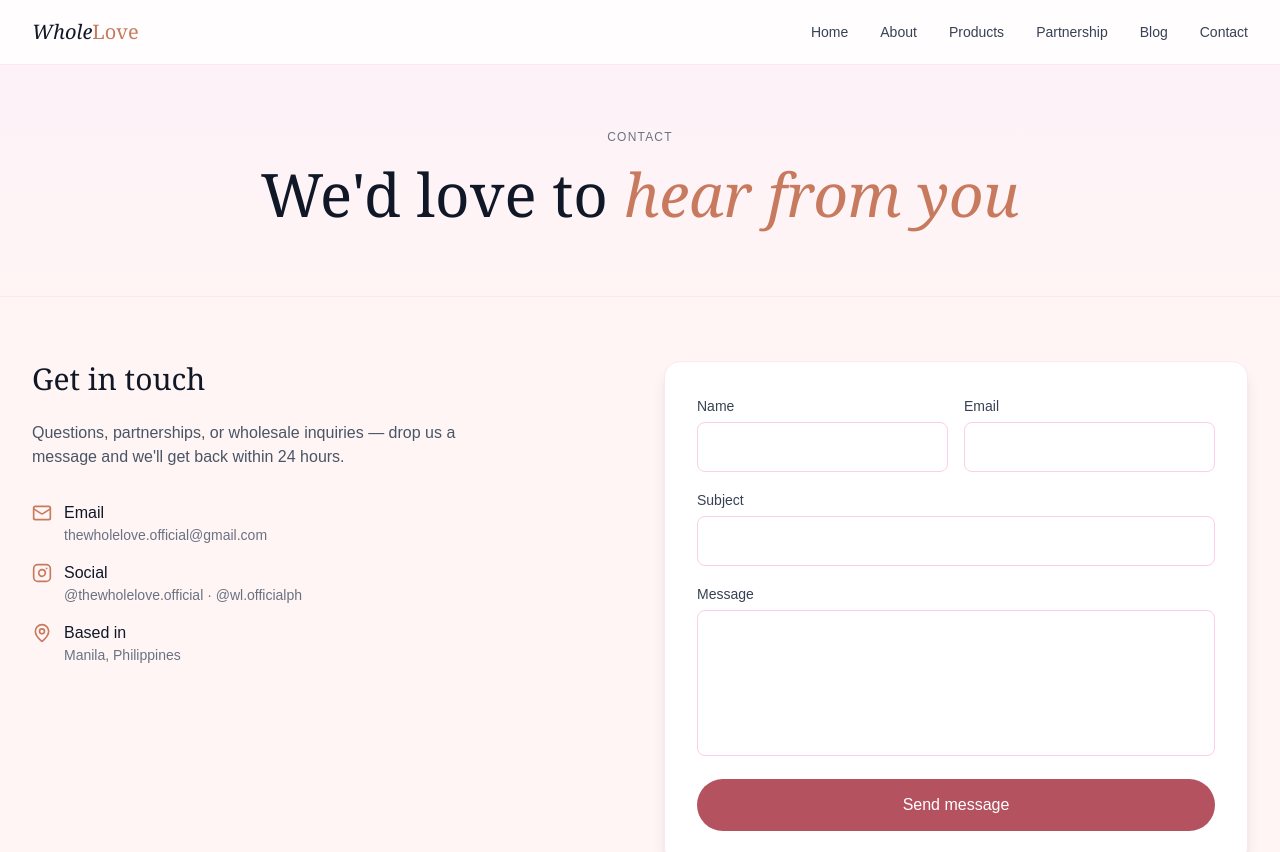
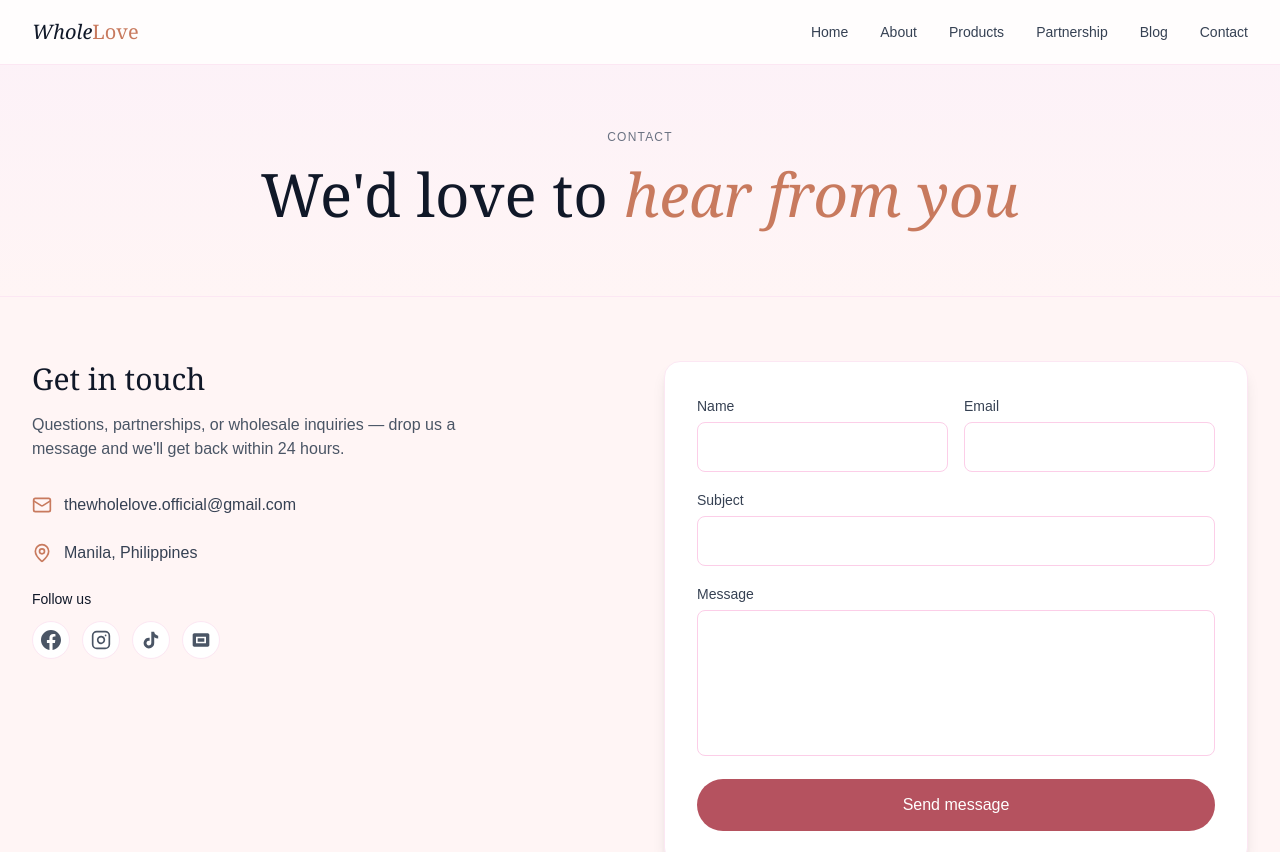
Before and after one commit to Infinitech-Admin/wholeloveph, a Next.js app: page /contact in a window 1280 px wide. Shown: the top 852 px of the page. Built offline with nearby package versions, Linux system fonts and the light colour scheme.

Commit message:
Update page.tsx

```diff
--- a/app/contact/page.tsx
+++ b/app/contact/page.tsx
@@ -3,13 +3,38 @@ import { Mail, MapPin } from "lucide-react";
 import Navbar from "@/components/Navbar";
 import Footer from "@/components/Footer";
 import ContactForm from "@/components/ContactForm";
+import Link from "next/link";
+
+function FacebookIcon() {
+  return (
+    <svg xmlns="http://www.w3.org/2000/svg" width="20" height="20" viewBox="0 0 24 24" fill="currentColor">
+      <path d="M24 12.073c0-6.627-5.373-12-12-12s-12 5.373-12 12c0 5.99 4.388 10.954 10.125 11.854v-8.385H7.078v-3.47h3.047V9.43c0-3.007 1.792-4.669 4.533-4.669 1.312 0 2.686.235 2.686.235v2.953H15.83c-1.491 0-1.956.925-1.956 1.874v2.25h3.328l-.532 3.47h-2.796v8.385C19.612 23.027 24 18.062 24 12.073z" />
+    </svg>
+  );
+}
 
 function InstagramIcon() {
   return (
     <svg xmlns="http://www.w3.org/2000/svg" width="20" height="20" viewBox="0 0 24 24" fill="none" stroke="currentColor" strokeWidth="2" strokeLinecap="round" strokeLinejoin="round">
-      <rect width="20" height="20" x="2" y="2" rx="5" ry="5"/>
-      <path d="M16 11.37A4 4 0 1 1 12.63 8 4 4 0 0 1 16 11.37z"/>
-      <line x1="17.5" x2="17.51" y1="6.5" y2="6.5"/>
+      <rect width="20" height="20" x="2" y="2" rx="5" ry="5" />
+      <path d="M16 11.37A4 4 0 1 1 12.63 8 4 4 0 0 1 16 11.37z" />
+      <line x1="17.5" x2="17.51" y1="6.5" y2="6.5" />
+    </svg>
+  );
+}
+
+function TikTokIcon() {
+  return (
+    <svg xmlns="http://www.w3.org/2000/svg" width="20" height="20" viewBox="0 0 24 24" fill="currentColor">
+      <path d="M19.59 6.69a4.83 4.83 0 0 1-3.77-4.25V2h-3.45v13.67a2.89 2.89 0 0 1-5.2 1.74 2.89 2.89 0 0 1 2.31-4.64 2.93 2.93 0 0 1 .88.13V9.4a6.84 6.84 0 0 0-1-.05A6.33 6.33 0 0 0 5 20.1a6.34 6.34 0 0 0 10.86-4.43v-7a8.16 8.16 0 0 0 4.77 1.52v-3.4a4.85 4.85 0 0 1-1-.1z" />
+    </svg>
+  );
+}
+
+function ShopeeIcon() {
+  return (
+    <svg xmlns="http://www.w3.org/2000/svg" width="20" height="20" viewBox="0 0 24 24" fill="currentColor">
+      <path d="M4 4h16c1.1 0 2 .9 2 2v12c0 1.1-.9 2-2 2H4c-1.1 0-2-.9-2-2V6c0-1.1.9-2 2-2zm2 4v8h12V8H6zm2 2h8v4H8v-4z" />
     </svg>
   );
 }
@@ -40,33 +65,62 @@ export default function Contact() {
       <section className="max-w-7xl mx-auto px-4 sm:px-6 lg:px-8 py-16">
         <div className="grid lg:grid-cols-2 gap-12">
           {/* Contact Info */}
-          <div className="space-y-6">
-            <h2 className="font-serif text-3xl text-gray-900">Get in touch</h2>
-            <p className="text-gray-600 max-w-md">
-              Questions, partnerships, or wholesale inquiries — drop us a message and we&apos;ll get back within 24 hours.
-            </p>
-            <div className="space-y-4 pt-2">
-              <div className="flex items-start gap-3">
-                <Mail className="h-5 w-5 text-[#c87a5e] mt-0.5" />
-                <div>
-                  <div className="font-medium text-gray-900">Email</div>
-                  <div className="text-sm text-gray-500">thewholelove.official@gmail.com</div>
-                </div>
+          <div className="space-y-8">
+            <div>
+              <h2 className="font-serif text-3xl text-gray-900 mb-4">Get in touch</h2>
+              <p className="text-gray-600 max-w-md">
+                Questions, partnerships, or wholesale inquiries — drop us a message and we&apos;ll get back within 24 hours.
+              </p>
+            </div>
+
+            <div className="space-y-6">
+              <div className="flex items-center gap-3">
+                <Mail className="h-5 w-5 text-[#c87a5e]" />
+                <a href="mailto:thewholelove.official@gmail.com" className="text-gray-700 hover:text-[#c87a5e] transition-colors">
+                  thewholelove.official@gmail.com
+                </a>
               </div>
-              <div className="flex items-start gap-3">
-                <div className="h-5 w-5 text-[#c87a5e] mt-0.5">
-                  <InstagramIcon />
-                </div>
-                <div>
-                  <div className="font-medium text-gray-900">Social</div>
-                  <div className="text-sm text-gray-500">@thewholelove.official · @wl.officialph</div>
-                </div>
+
+              <div className="flex items-center gap-3">
+                <MapPin className="h-5 w-5 text-[#c87a5e]" />
+                <span className="text-gray-700">Manila, Philippines</span>
               </div>
-              <div className="flex items-start gap-3">
-                <MapPin className="h-5 w-5 text-[#c87a5e] mt-0.5" />
-                <div>
-                  <div className="font-medium text-gray-900">Based in</div>
-                  <div className="text-sm text-gray-500">Manila, Philippines</div>
+
+              <div>
+                <p className="text-sm font-medium text-gray-900 mb-3">Follow us</p>
+                <div className="flex gap-3">
+                  <Link
+                    href="https://www.facebook.com/profile.php?id=61576417655210&sk=directory_basic_info"
+                    target="_blank"
+                    rel="noopener noreferrer"
+                    className="p-2 rounded-full bg-white border border-pink-100 hover:border-[#c87a5e] hover:text-[#c87a5e] transition-colors text-gray-600"
+                  >
+                    <FacebookIcon />
+                  </Link>
+                  <Link
+                    href="https://www.instagram.com/thewholelove.official/"
+                    target="_blank"
+                    rel="noopener noreferrer"
+                    className="p-2 rounded-full bg-white border border-pink-100 hover:border-[#c87a5e] hover:text-[#c87a5e] transition-colors text-gray-600"
+                  >
+                    <InstagramIcon />
+                  </Link>
+                  <Link
+                    href="https://www.tiktok.com/@wl.officialph"
+                    target="_blank"
+                    rel="noopener noreferrer"
+                    className="p-2 rounded-full bg-white border border-pink-100 hover:border-[#c87a5e] hover:text-[#c87a5e] transition-colors text-gray-600"
+                  >
+                    <TikTokIcon />
+                  </Link>
+                  <Link
+                    href="https://shopee.ph/whole.love.ph"
+                    target="_blank"
+                    rel="noopener noreferrer"
+                    className="p-2 rounded-full bg-white border border-pink-100 hover:border-[#c87a5e] hover:text-[#c87a5e] transition-colors text-gray-600"
+                  >
+                    <ShopeeIcon />
+                  </Link>
                 </div>
               </div>
             </div>
```
